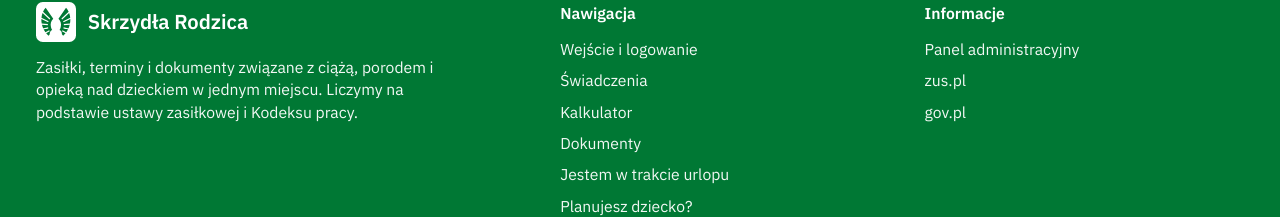
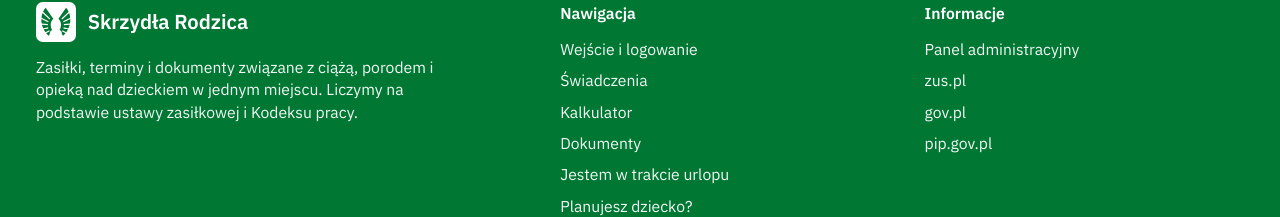
Before and after one commit to Hack-The-Nation-2026/projekt_przewodnik_przyszlego_rodzica, a React (Vite) app in the folder front/: page / in a window 1280 px wide. Shown: the part 3152-3369 px from the top of the page. Built offline with nearby package versions, Linux system fonts and the light colour scheme; no server answers.

Commit message:
Link to PIP alongside ZUS and gov.pl in the footer

```diff
--- a/front/src/components/layout/site-footer.tsx
+++ b/front/src/components/layout/site-footer.tsx
@@ -27,6 +27,7 @@ const COLUMNS = [
       { to: '/panel', label: 'Panel administracyjny' },
       { to: 'https://www.zus.pl', label: 'zus.pl' },
       { to: 'https://www.gov.pl/web/rodzina/urlop-rodzicielski', label: 'gov.pl' },
+      { to: 'https://www.pip.gov.pl/dla-pracodawcow/porady-prawne/rodzicielstwo', label: 'pip.gov.pl' },
     ],
   },
 ]
```
